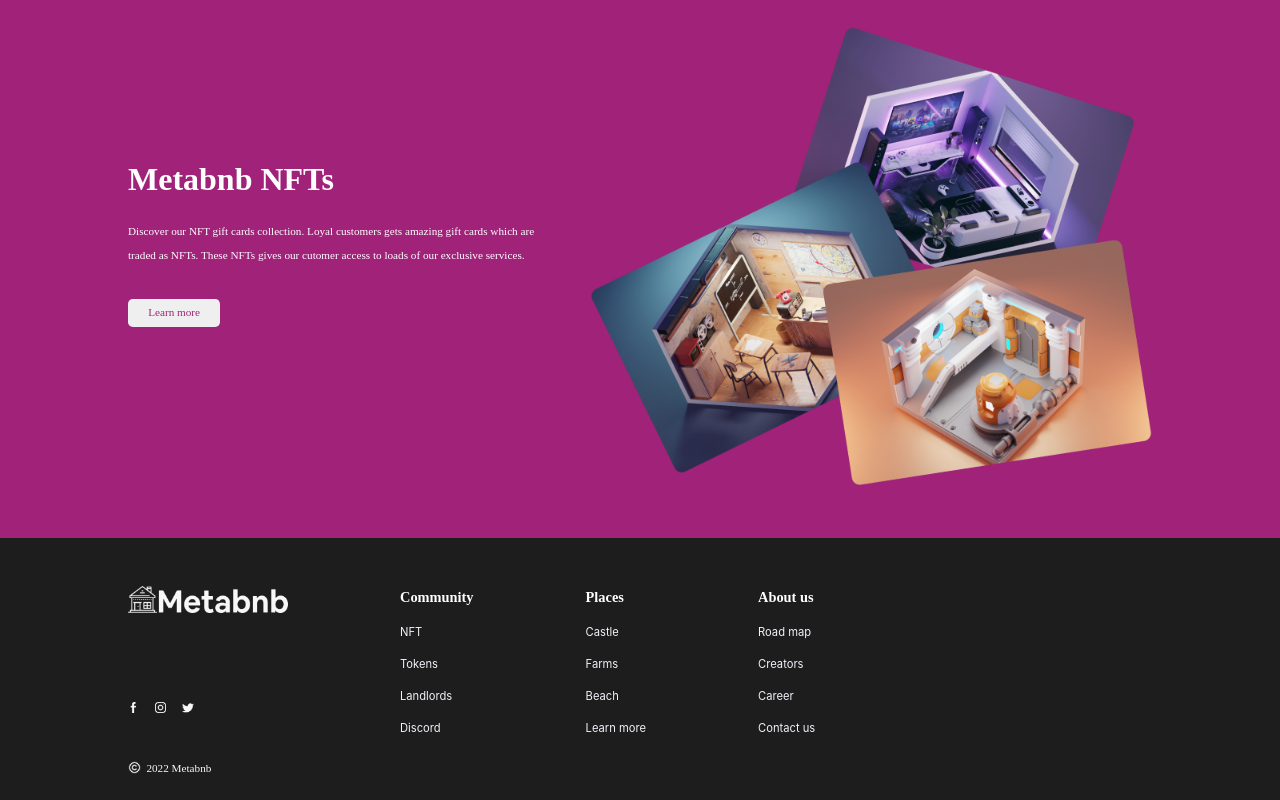
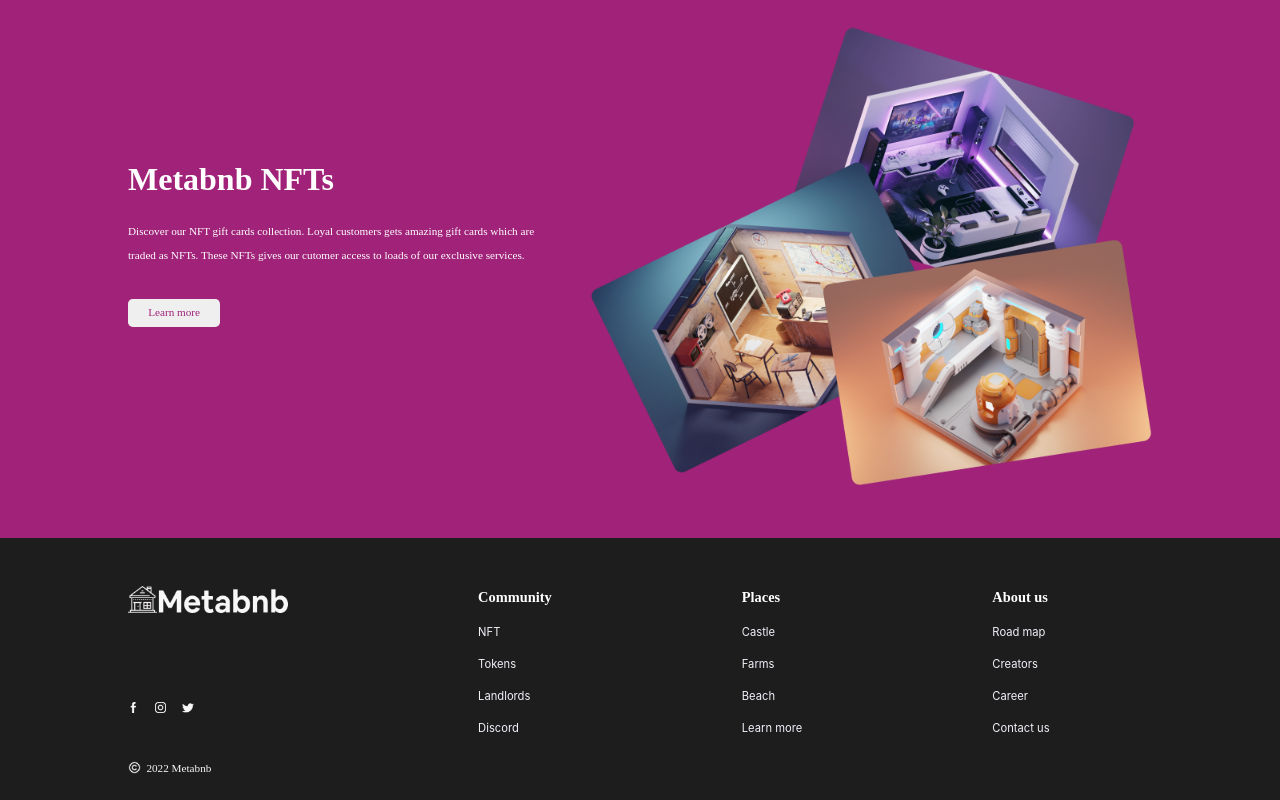
Before and after one commit to Chisquare7/meta-bnb-web, a React (Create React App) app: page / in a window 1280 px wide. Shown: the part 1388-2188 px from the top of the page. Built offline with nearby package versions, Linux system fonts and the light colour scheme; a web font is replaced by a local one.

Commit message:
feat: Add width of 90% to the footer container to avoid breaking of text contents

```diff
--- a/src/App.css
+++ b/src/App.css
@@ -822,8 +822,9 @@ h1, h2, h3, h4, h5, h6, p, input, span, ul, li, Link, button {
 
 
 .top__foot {
+  width: 90%;
   display: flex;
-  /* margin-top: 1.5em; */
+  justify-content: space-between;
 }
 
 .top__foot .each__footContainer {
@@ -832,10 +833,6 @@ h1, h2, h3, h4, h5, h6, p, input, span, ul, li, Link, button {
 
 .top__foot .each__footContainer .foothead {
   margin-bottom: .5em;
-}
-
-.each__footContainer + .each__footContainer {
-  margin-left: 7em;
 }
 
 .social__contents {
```
